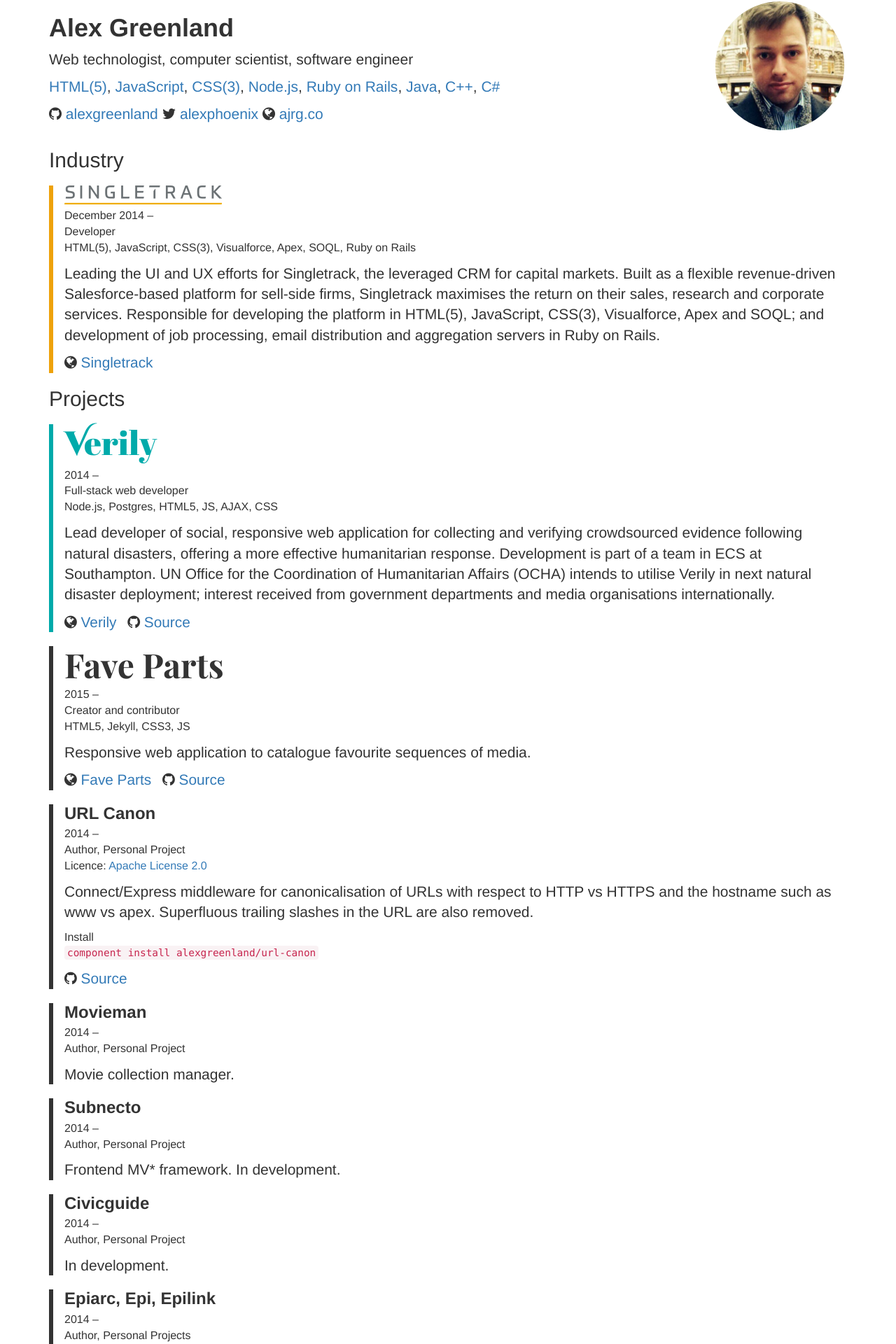
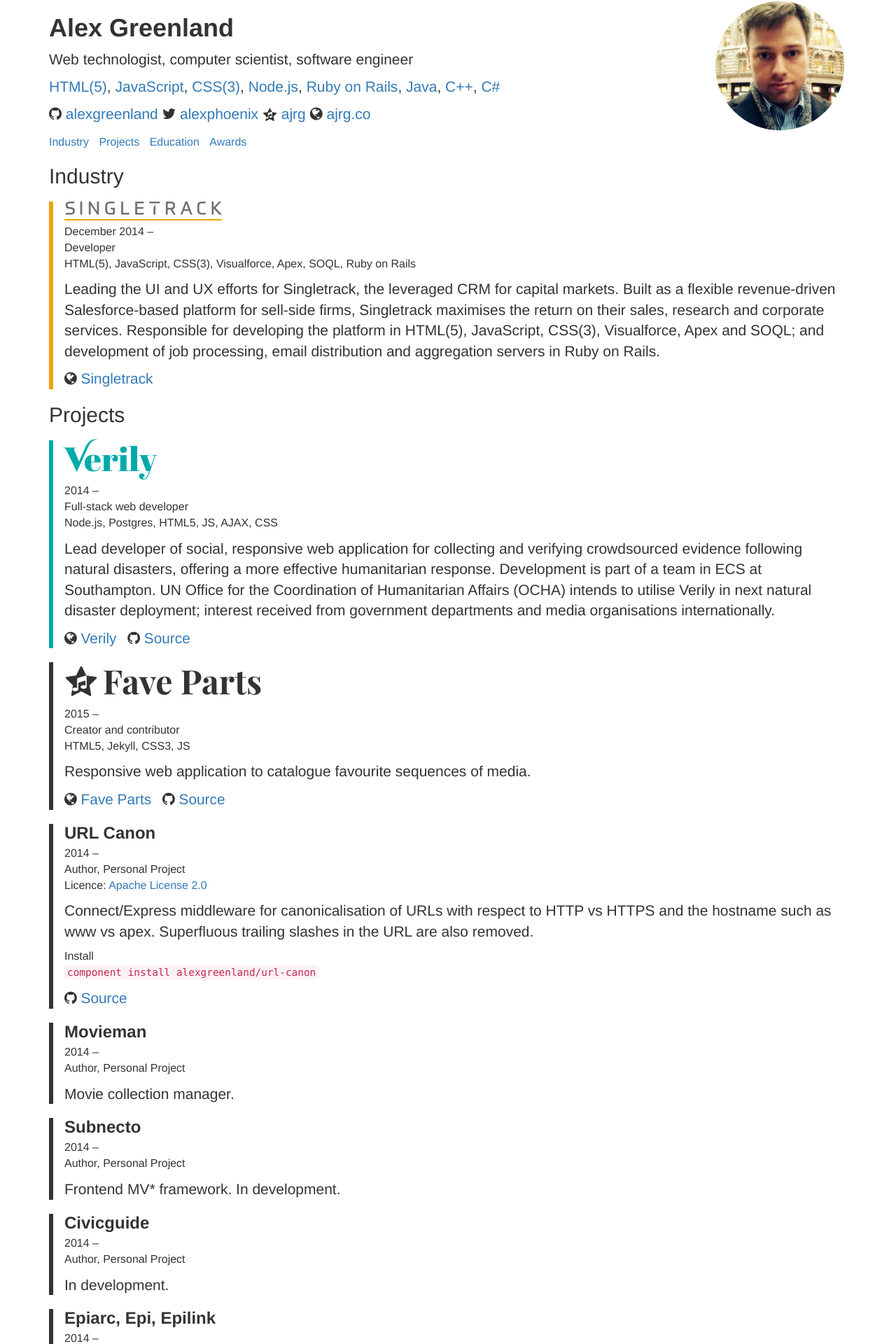
Before and after one commit to alexgreenland/alexgreenland.github.io, a Jekyll site: the page built from index.html, in a window 1280 px wide. Shown: the top 1920 px of the page at 70% size. Built offline with Jekyll 4.4.1, drawn with Linux system fonts in a browser that asks for light colours; nearby versions of some CDN libraries; some web fonts are replaced; Markdown is read by kramdown in place of the engine named in the settings.

Commit message:
nav links; faveparts links

```diff
--- a/css/main.css
+++ b/css/main.css
@@ -39,8 +39,37 @@
     display: block;
 }
 
+.fa-stack-ctr-1x {
+	width: 1em;
+	height: 1em;
+	line-height: 1em;
+}
+
+.fa-stack-point5x {
+	font-size: 0.5em;
+}
+
+.fave-parts-quavers {
+	color: #fff;
+	left: -0.1em;
+}
+
+.faveparts-logotype-adjacent {
+	top: -0.1em;
+}
+
 .line-height-0 {
 	line-height: 0;
+}
+
+ul.nav-linear {
+    list-style-type: none;
+    padding-left: 0;
+}
+
+ul.nav-linear li {
+    display: inline-block;
+    padding-right: 10px;
 }
 
 .vitals .info {
--- a/index.html
+++ b/index.html
@@ -19,6 +19,7 @@
 		        <p class="lead">
 		            <i class="fa fa-github"></i> <a href="https://github.com/alexgreenland">alexgreenland</a>
 		            <i class="fa fa-twitter"></i> <a href="https://twitter.com/alexphoenix">alexphoenix</a>
+		            <span class="fa-stack fa-stack-ctr-1x"><i class="fa fa-star fa-stack-1x"></i><i class="fa fa-music fa-stack-1x fa-stack-point5x fave-parts-quavers"></i></span> <a href="https://fave.parts/ajrg/music/">ajrg</a>
 		            <i class="fa fa-globe"></i> <a href="http://ajrg.co">ajrg.co</a>
 		        </p>
             </div>
@@ -26,7 +27,14 @@
     </section>
     <!-- / .vitals -->
 
-	<section class="industry">
+	<ul class="nav-linear">
+		<li role="presentation"><a href="#industry">Industry</a></li>
+		<li role="presentation"><a href="#projects">Projects</a></li>
+		<li role="presentation"><a href="#education">Education</a></li>
+		<li role="presentation"><a href="#awards">Awards</a></li>
+	</ul>
+
+	<section id="industry" class="industry">
 		<h2>Industry</h2>
 
         <section class="box singletrack">
@@ -55,7 +63,7 @@
 	</section>
 	<!-- / .industry -->
 
-    <section class="projects">
+    <section id="projects" class="projects">
         <h2>Projects</h2>
         <!-- box.verily -->
         <section class="box verily">
@@ -89,6 +97,7 @@
         <!-- box.faveparts -->
         <section class="box faveparts">
             <h3>
+				<a href="https://fave.parts/" class="title faveparts-logo" title="Fave Parts"><span class="fa-stack fa-stack-ctr-1x faveparts-logotype-adjacent"><i class="fa fa-star fa-stack-1x"></i><i class="fa fa-music fa-stack-1x fa-stack-point5x fave-parts-quavers"></i></span></a>
                 <a href="https://fave.parts/" class="title faveparts-logo" title="Fave Parts">
                     Fave Parts
                 </a>
@@ -320,7 +329,7 @@
         </section>
         <!-- / .box.ifestival -->
     </section>
-    <section class="education">
+    <section id="education" class="education">
         <h2>Education</h2>
         <!-- box.soton -->
         <section class="box soton">
@@ -359,7 +368,7 @@
         <!-- / .box.surrey -->
     </section>
 
-    <section class="awards">
+    <section id="awards" class="awards">
         <h2>Awards</h2>
         <section class="award">
             <h3>Richard Newitt Bursary</h3>
```
